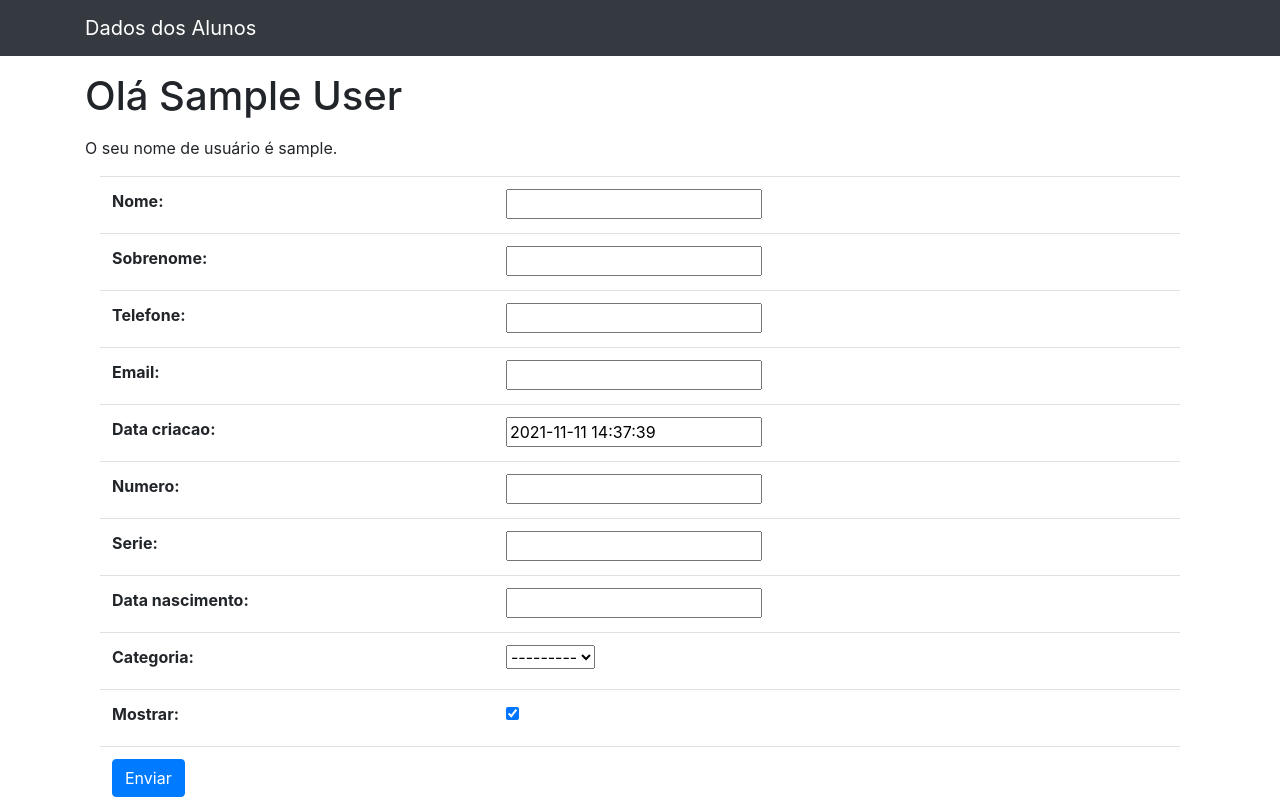
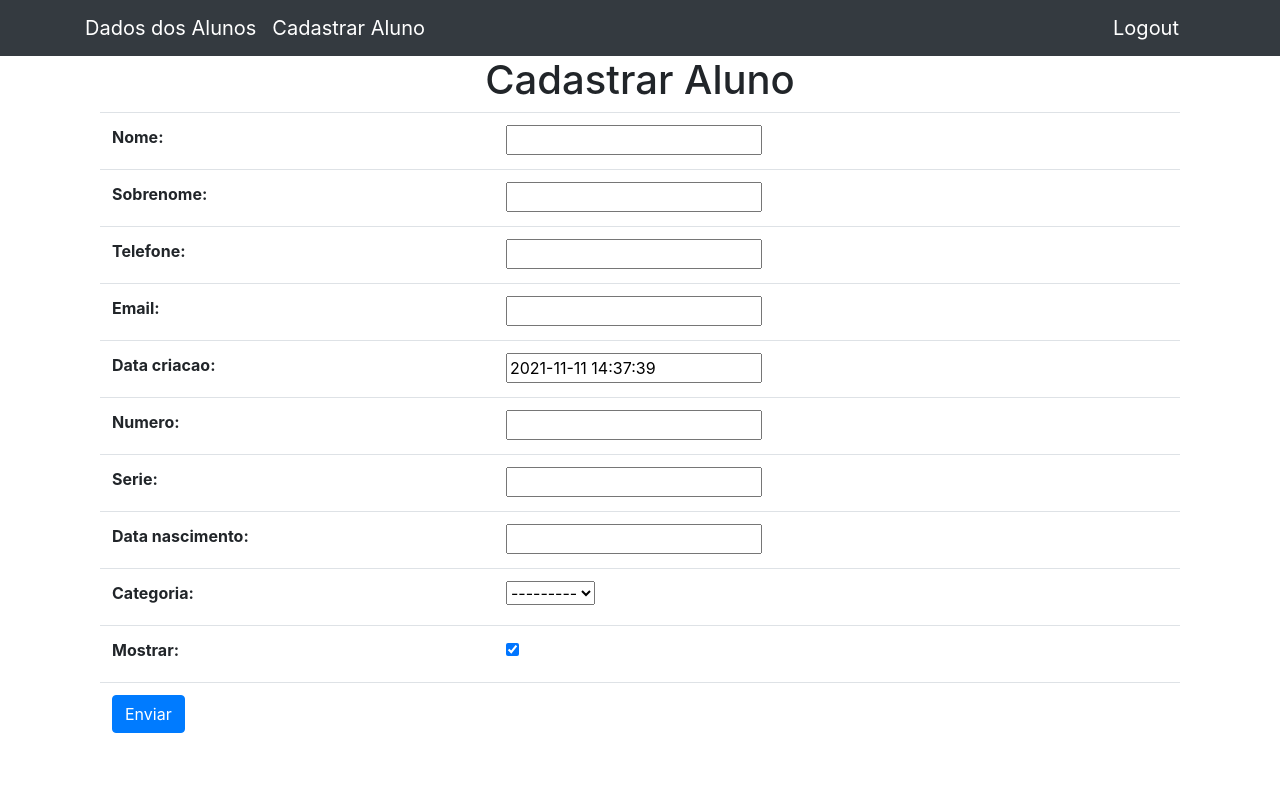
Before and after one commit to lucasdmazon/ControlePandemico, a Django app: page /accounts/dashboard/ in a window 1280 px wide. Shown: the top 808 px of the page. After the commit the page ends 733 px from the top, so only its background shows below. Run offline with Django 3.2, Linux system fonts and the light colour scheme; the visitor is signed in with stand-in values (Sample User, id 1); data that the repository does not hold is empty; some libraries are stand-ins or nearby versions.

Commit message:
Design e Paginas
Mudança no design do index e mudança dos links da nav e do login.

```diff
--- a/accounts/templates/accounts/dashboard.html
+++ b/accounts/templates/accounts/dashboard.html
@@ -3,11 +3,8 @@
 {%block titulo%}Dashboard de {{user}} | {%endblock%}
 
 {% block conteudo %}
-<h1 class="mt-3 mb-3">Olá {{ user.first_name }} {{ user.last_name }}</h1>
+<h1 class="d-flex justify-content-center">Cadastrar Aluno</h1>
 {% include 'parciais/_messages.html' %}
-<p>
-    O seu nome de usuário é {{ user }}.
-</p>
 
 <div class="container">
     <form action="{% url 'dashboard' %}" method="POST" enctype="multipart/form-data">
--- a/accounts/templates/accounts/login.html
+++ b/accounts/templates/accounts/login.html
@@ -3,12 +3,14 @@
 {%block titulo%}Login | {%endblock%}
 
 {% block conteudo %}
+
+{% include 'parciais/_messages.html' %}
+
 <h1 class="mt-3 mb-3">Login</h1>
 
 {% if not user.is_authenticated %}
 
 <form method="post" action="{% url 'login' %}">
-    {% include 'parciais/_messages.html' %}
     {% csrf_token %}
   <div class="form-group">
     <label>Usuário</label>
--- a/accounts/views.py
+++ b/accounts/views.py
@@ -21,7 +21,7 @@ def login(request):
     else:
         auth.login(request, user)
         messages.success(request, 'Você fez login com sucesso.')
-        return redirect('dashboard')
+        return redirect('index')
 
 
 def logout(request):
--- a/app/templates/dados/ver_aluno.html
+++ b/app/templates/dados/ver_aluno.html
@@ -28,6 +28,5 @@
 
         <dt>Categoria</dt>
         <dd>{{ dados.categoria }}</dd>
-
     </dl>
 {%endblock%}
--- a/app/views.py
+++ b/app/views.py
@@ -5,8 +5,10 @@ from django.core.paginator import Paginator
 from django.db.models import Q, Value
 from django.db.models.functions import Concat
 from django.contrib import messages
+from django.contrib.auth.decorators import login_required
 
 
+@login_required(redirect_field_name='login')
 def index(request):
     dados = Dado.objects.order_by('-nome').filter(
         mostrar=True
--- a/templates/parciais/_nav.html
+++ b/templates/parciais/_nav.html
@@ -1,10 +1,12 @@
   <!-- Navigation -->
+  {% if 'login' not in request.path %}
   <nav class="navbar navbar-expand-lg navbar-dark bg-dark static-top">
     <div class="container">
       <a class="navbar-brand" href="{% url 'index' %}">Dados dos Alunos</a>
-      <button class="navbar-toggler" type="button" data-toggle="collapse" data-target="#navbarResponsive"
-        aria-controls="navbarResponsive" aria-expanded="false" aria-label="Toggle navigation">
-        <span class="navbar-toggler-icon"></span>
+      <a class="navbar-brand mr-auto" href="{% url 'dashboard' %}">Cadastrar Aluno</a>
+      <a class="navbar-brand " href="{% url 'logout' %}">Logout</a>
+
       </button>
     </div>
   </nav>
+  {% endif %}
```
Also changed, not shown: app/templates/dados/index.html (+5 -5 lines).
